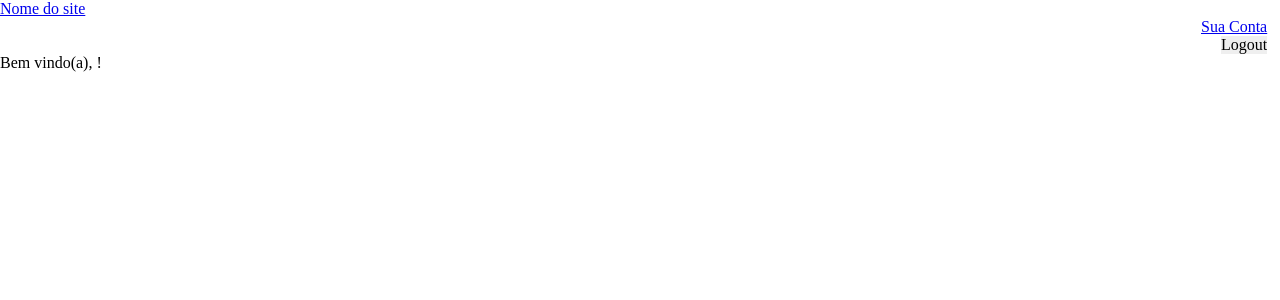
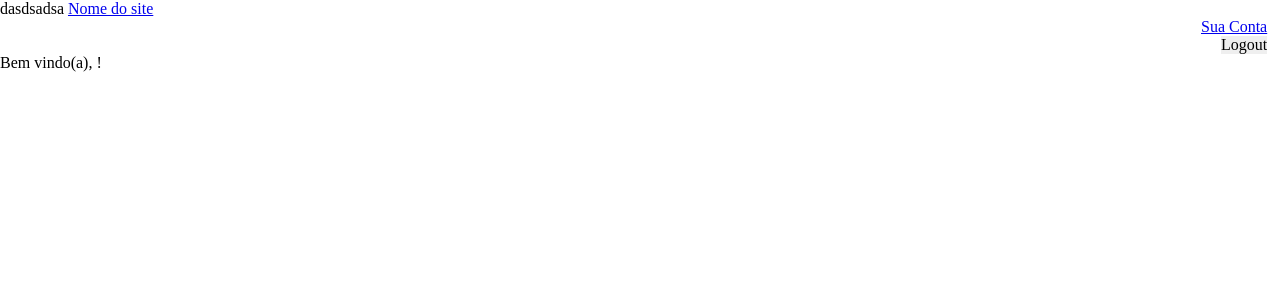
Before and after one commit to Anti-guaraitubense/pi_opet, a PHP site: page /index.php in a window 1280 px wide. Shown: the top 300 px of the page. Run offline with PHP 8.4, Linux system fonts and the light colour scheme; the visitor is signed in with stand-in values (Sample User, id 1); data that the repository does not hold is empty.

Commit message:
dasdasdsa

```diff
--- a/index.php
+++ b/index.php
@@ -7,7 +7,7 @@
         $id_user_atual = $_SESSION['id'];
     }
 ?>
-
+dasdsadsa
 <!DOCTYPE html>
 <html lang="en">
 <head>
```
